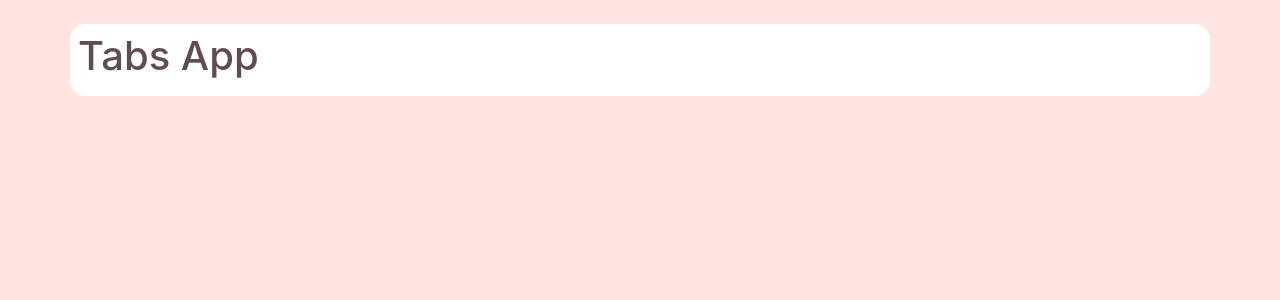
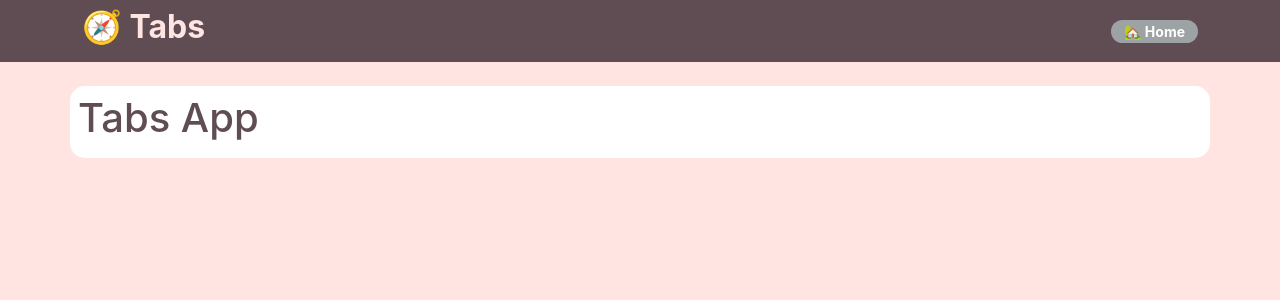
Before and after one commit to vircabading/MERN-React-FunctionalComponents-Tabs-2307, a React (Create React App) app: page / in a window 1280 px wide. Shown: the top 300 px of the page. Built offline with nearby package versions, Linux system fonts and the light colour scheme.

Commit message:
imlement navbar view

```diff
--- a/src/App.css
+++ b/src/App.css
@@ -10,3 +10,15 @@
 .text-dark-color {
   color: #604D53;
 }
+
+.text-light-color {
+  color: mistyrose;
+}
+
+.bg-dark-color {
+  background-color: #604D53
+}
+
+.bg-nav-button {
+  background-color: #9DA3A4;
+}
--- a/src/App.js
+++ b/src/App.js
@@ -1,8 +1,14 @@
 import './App.css';
+import NavBarView from './components/NavBarView';
+
+///////////////////////////////////////////////////
+// MAIN APPLICATION
+///////////////////////////////////////////////////
 
 function App() {
   return (
     <main>
+      <NavBarView />
       <div className='container mt-4 p-2 bg-white text-dark-color  round'>
         <h1 >Tabs App</h1>
 
--- /dev/null
+++ b/src/components/NavBarView.jsx
@@ -0,0 +1,27 @@
+import React from 'react'
+import '../App.css';
+
+///////////////////////////////////////////////////
+//  NAVIGATION BAR COMPONENT
+///////////////////////////////////////////////////
+
+const NavBarView = () => {
+    return (
+        <header>
+            <div className='navbar navbar-dark bg-dark-color box-shadow'>
+                <div className='container d-flex justify-content-between'>
+                    {/* **** Site Title ******** */}
+                    <h2 className='text-light-color'><strong>🧭 Tabs</strong></h2>
+                    {/* **** Link to The Root of the Site ******** */}
+                        <a
+                            className='btn btn-sm round-btn bg-nav-button'
+                            href='/' >
+                            <strong className='text-white'>🏡 Home</strong>
+                        </a>
+                </div>
+            </div>
+        </header>
+    )
+}
+
+export default NavBarView;
```
